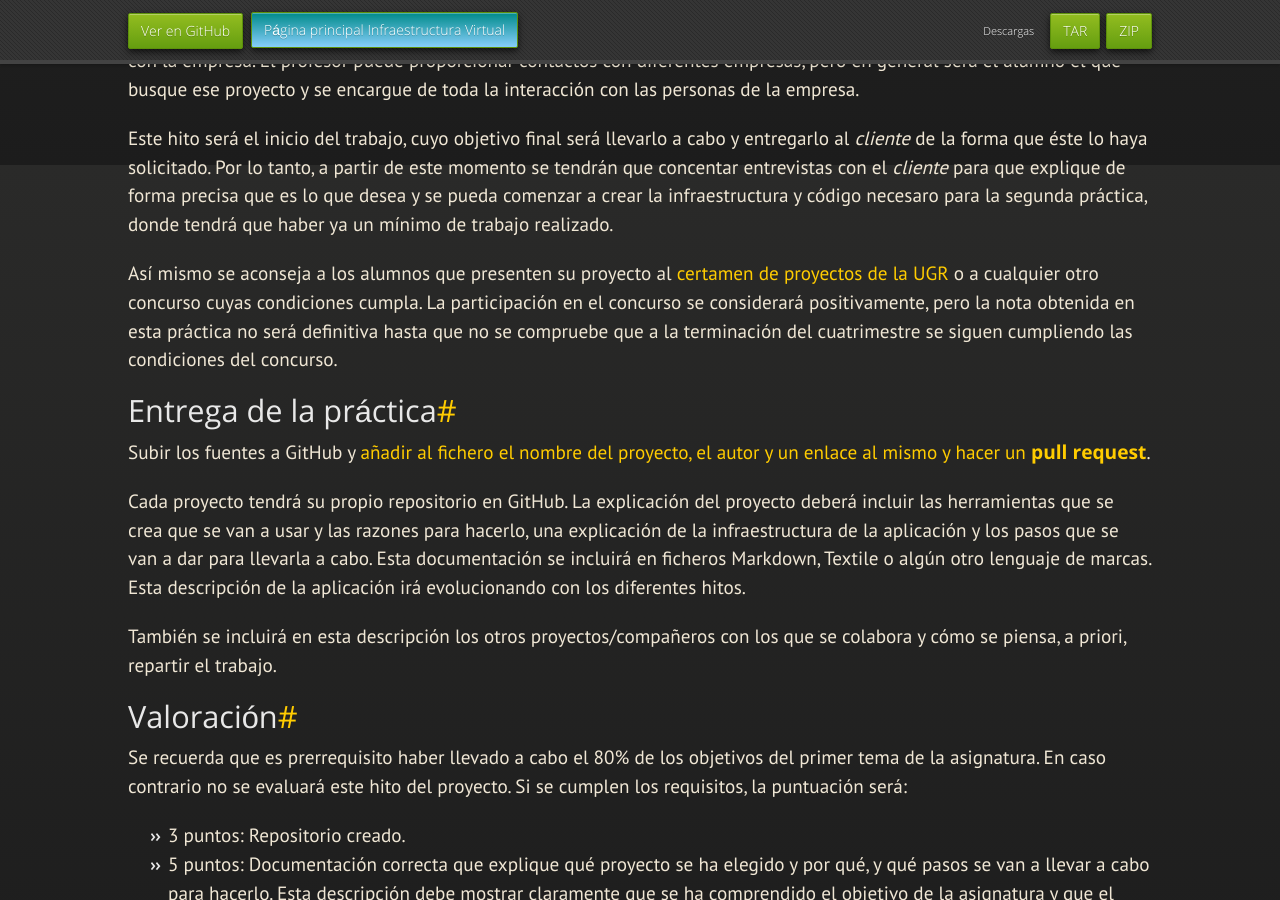
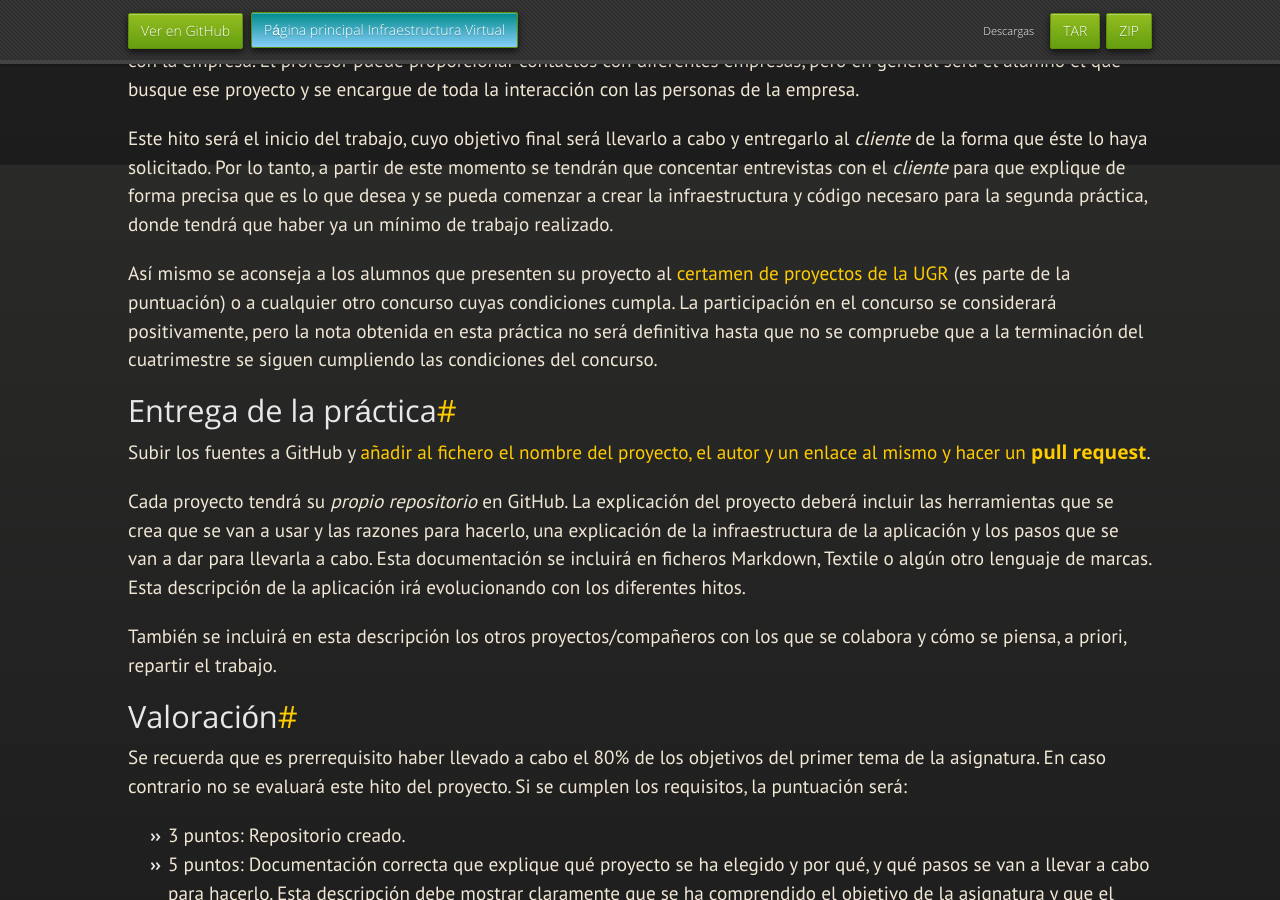
Before and after one commit to JJ/IV, a Jekyll site: the page built from documentos/practicas/1.Infraestructura.md, in a window 1280 px wide and 900 px high, scrolled down 735 px. Built offline with Jekyll 4.4.1, drawn with Linux system fonts in a browser that asks for light colours; nearby versions of some CDN libraries; some web fonts are replaced.

Commit message:
Sync documentos/practicas/1.Infraestructura.md de master a gh-pages

```diff
--- a/documentos/practicas/1.Infraestructura.md
+++ b/documentos/practicas/1.Infraestructura.md
@@ -54,7 +54,8 @@
 tendrá que haber ya un mínimo de trabajo realizado.
 
 Así mismo se aconseja a los alumnos que presenten su proyecto al
-[certamen de proyectos de la UGR](http://osl.ugr.es/bases-de-los-premios-a-proyectos-libres-de-la-ugr/) o a cualquier
+[certamen de proyectos de la UGR](http://osl.ugr.es/bases-de-los-premios-a-proyectos-libres-de-la-ugr/)
+(es parte de la puntuación) o a cualquier
 otro concurso cuyas condiciones cumpla. La participación en el
 concurso se considerará positivamente, pero la nota obtenida en esta
 práctica no será definitiva hasta que no se compruebe que a la
@@ -65,9 +66,9 @@
 --------------------------------
 
 Subir los fuentes a GitHub y
-[añadir al fichero el nombre del proyecto, el autor y un enlace al mismo y hacer un **pull request**](https://github.com/JJ/IV-2015-16/practicas/.md).
+[añadir al fichero el nombre del proyecto, el autor y un enlace al mismo y hacer un **pull request**](https://github.com/JJ/IV-2015-16/practicas/1.md).
 
-Cada proyecto tendrá su propio repositorio en GitHub. La explicación
+Cada proyecto tendrá su *propio repositorio* en GitHub. La explicación
 del proyecto deberá incluir las herramientas que se crea que se van a
 usar y las razones para hacerlo, una explicación de la infraestructura
 de la aplicación y los pasos que se van a dar para llevarla a cabo. Esta documentación se incluirá
```
